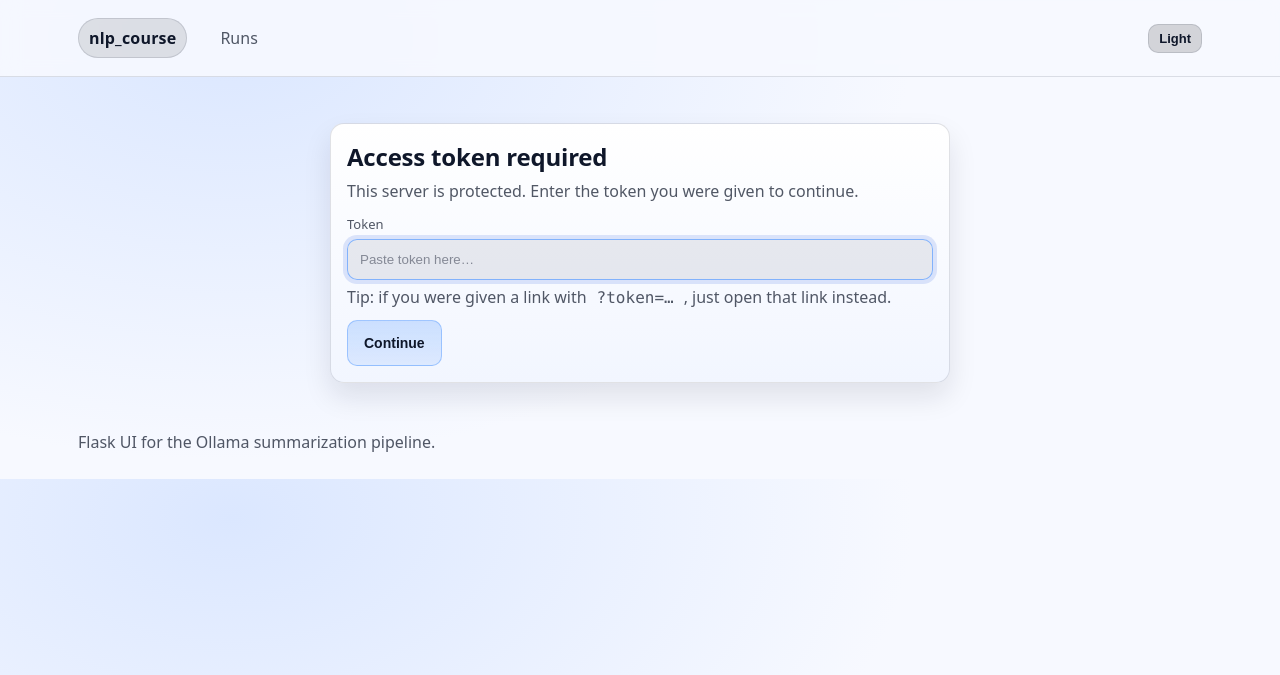
After one commit to m-kose/nlp_course_webapp, a Flask app: page /auth in a window 1280 px wide. The commit adds this page. Shown: the top 675 px of the page. Run offline with Flask 3, Linux system fonts and the light colour scheme.

Commit message:
Add auth page + token gating; add summaries export

```diff
--- a/nlp_course/webapp/app.py
+++ b/nlp_course/webapp/app.py
@@ -8,13 +8,15 @@ import time
 import uuid
 import csv
 import re
+from urllib.parse import urlencode, urlsplit, urlunsplit, parse_qsl
+from io import StringIO
 from dataclasses import dataclass
 from datetime import datetime, timezone
 from pathlib import Path
 from typing import Any, Dict, Iterable, List, Optional, Tuple
 
 import requests
-from flask import Flask, abort, jsonify, render_template, request, send_from_directory
+from flask import Flask, Response, abort, jsonify, redirect, render_template, request, send_from_directory
 from werkzeug.utils import secure_filename
 
 from nlp_course.run_logger import RunLogger
@@ -397,6 +399,68 @@ def create_app() -> Flask:
     def _cleanup() -> None:
         mgr.cleanup_finished()
 
+    @app.before_request
+    def _maybe_require_token() -> Any:
+        required = (os.environ.get("WEBAPP_TOKEN") or "").strip()
+        if not required:
+            return None
+
+        if request.endpoint == "static" or request.path.startswith("/static/"):
+            return None
+
+        if request.path == "/auth":
+            return None
+
+        provided = ((request.headers.get("X-Auth-Token") or "").strip() or (request.args.get("token") or "").strip())
+
+        if provided != required:
+            if request.path.startswith("/api/"):
+                return jsonify({"ok": False, "error": "Unauthorized", "auth_required": True}), 401
+            next_url = request.full_path or request.path
+            if next_url.endswith("?"):
+                next_url = next_url[:-1]
+            parts = urlsplit(next_url)
+            qs = [(k, v) for (k, v) in parse_qsl(parts.query, keep_blank_values=True) if k != "token"]
+            next_url = urlunsplit(("", "", parts.path, urlencode(qs, doseq=True), parts.fragment))
+            return redirect("/auth?" + urlencode({"next": next_url}), code=302)
+
+        return None
+
+    def _safe_next_url(raw: str | None) -> str:
+        if not raw:
+            return "/"
+        raw = str(raw)
+        if len(raw) > 2048:
+            return "/"
+        if raw.startswith("//") or "://" in raw:
+            return "/"
+        if not raw.startswith("/"):
+            return "/"
+        return raw
+
+    @app.get("/auth")
+    def auth_get():
+        next_url = _safe_next_url(request.args.get("next"))
+        return render_template("auth.html", next_url=next_url, error=None)
+
+    @app.post("/auth")
+    def auth_post():
+        required = (os.environ.get("WEBAPP_TOKEN") or "").strip()
+        if not required:
+            return redirect("/", code=302)
+
+        token = (request.form.get("token") or "").strip()
+        next_url = _safe_next_url(request.form.get("next"))
+        if token != required:
+            return render_template("auth.html", next_url=next_url, error="Invalid token."), 401
+
+        parts = urlsplit(next_url)
+        qs = parse_qsl(parts.query, keep_blank_values=True)
+        qs = [(k, v) for (k, v) in qs if k != "token"]
+        qs.append(("token", token))
+        dest = urlunsplit(("", "", parts.path, urlencode(qs, doseq=True), parts.fragment))
+        return redirect(dest, code=302)
+
     @app.get("/")
     def index():
         return render_template("index.html")
@@ -635,6 +699,62 @@ def create_app() -> Flask:
             abort(404)
         return send_from_directory(run_dir, rel_path, as_attachment=True)
 
+    @app.get("/runs/<run_id>/export/summaries.csv")
+    def run_export_summaries_csv(run_id: str):
+        run_dir = RUNS_DIR / run_id
+        if not run_dir.exists():
+            abort(404)
+        gens_path = run_dir / "generations.jsonl"
+        if not gens_path.exists():
+            abort(404)
+
+        def gen() -> Iterable[str]:
+            header = [
+                "ts_start_unix",
+                "ts_end_unix",
+                "model",
+                "prompt_id",
+                "doc_id",
+                "seed",
+                "summary",
+                "reference",
+                "error",
+            ]
+            buf = StringIO()
+            w = csv.writer(buf)
+            w.writerow(header)
+            yield buf.getvalue()
+
+            with gens_path.open("r", encoding="utf-8", errors="replace") as f:
+                for line in f:
+                    line = line.strip()
+                    if not line:
+                        continue
+                    try:
+                        rec = json.loads(line)
+                    except Exception:
+                        continue
+                    if not isinstance(rec, dict):
+                        continue
+                    row = [
+                        rec.get("ts_start_unix"),
+                        rec.get("ts_end_unix"),
+                        rec.get("model"),
+                        rec.get("prompt_id"),
+                        rec.get("doc_id"),
+                        rec.get("seed"),
+                        rec.get("summary"),
+                        rec.get("reference"),
+                        rec.get("error"),
+                    ]
+                    buf = StringIO()
+                    w = csv.writer(buf)
+                    w.writerow(row)
+                    yield buf.getvalue()
+
+        headers = {"Content-Disposition": f'attachment; filename="summaries_{run_id}.csv"'}
+        return Response(gen(), mimetype="text/csv; charset=utf-8", headers=headers)
+
     return app
 
 
--- /dev/null
+++ b/nlp_course/webapp/templates/auth.html
@@ -0,0 +1,34 @@
+{% extends "layout.html" %}
+{% block title %}Access required{% endblock %}
+
+{% block content %}
+  <section class="card" style="max-width: 620px; margin: 28px auto;">
+    <div class="card-header" style="align-items: start;">
+      <div>
+        <h1 class="page-title" style="margin-bottom: 6px;">Access token required</h1>
+        <p class="page-subtitle" style="max-width: 56ch;">
+          This server is protected. Enter the token you were given to continue.
+        </p>
+      </div>
+    </div>
+
+    {% if error %}
+      <div class="callout danger" style="margin-bottom: 14px;">
+        <div class="callout-title">Unauthorized</div>
+        <div class="muted">{{ error }}</div>
+      </div>
+    {% endif %}
+
+    <form method="post" action="/auth" class="grid" autocomplete="off">
+      <input type="hidden" name="next" value="{{ next_url }}" />
+      <div class="field span-all">
+        <label for="token">Token</label>
+        <input id="token" name="token" type="password" placeholder="Paste token here…" autofocus />
+        <div class="hint muted">Tip: if you were given a link with <code>?token=…</code>, just open that link instead.</div>
+      </div>
+      <div class="actions span-all">
+        <button class="btn btn-primary btn-lg" type="submit">Continue</button>
+      </div>
+    </form>
+  </section>
+{% endblock %}
--- a/nlp_course/webapp/templates/layout.html
+++ b/nlp_course/webapp/templates/layout.html
@@ -12,6 +12,61 @@
           window.matchMedia && window.matchMedia("(prefers-color-scheme: light)").matches;
         const theme = saved || (prefersLight ? "light" : "dark");
         document.documentElement.dataset.theme = theme;
+      })();
+    </script>
+    <script>
+      (function () {
+        const KEY = "nlp_course_token_session";
+        const params = new URLSearchParams(window.location.search || "");
+        const urlToken = (params.get("token") || "").trim();
+        if (urlToken) {
+          try {
+            sessionStorage.setItem(KEY, urlToken);
+          } catch (_) {}
+        }
+        const token = urlToken || (function () {
+          try {
+            return (sessionStorage.getItem(KEY) || "").trim();
+          } catch (_) {
+            return "";
+          }
+        })();
+        window.__NLP_COURSE_TOKEN = token;
+
+        const origFetch = window.fetch ? window.fetch.bind(window) : null;
+        if (!origFetch) return;
+        window.fetch = function (input, init) {
+          const t = window.__NLP_COURSE_TOKEN || "";
+          if (!t) return origFetch(input, init);
+          try {
+            const u = new URL(typeof input === "string" ? input : input.url, window.location.origin);
+            if (u.origin === window.location.origin) {
+              init = init || {};
+              const headers = new Headers(init.headers || {});
+              if (!headers.has("X-Auth-Token")) headers.set("X-Auth-Token", t);
+              init.headers = headers;
+            }
+          } catch (_) {}
+          return origFetch(input, init);
+        };
+
+        document.addEventListener("DOMContentLoaded", () => {
+          const t = window.__NLP_COURSE_TOKEN || "";
+          if (!t) return;
+          for (const a of Array.from(document.querySelectorAll("a[href]"))) {
+            const href = a.getAttribute("href") || "";
+            if (!href || href.startsWith("#") || href.startsWith("mailto:") || href.startsWith("javascript:")) continue;
+            let u;
+            try {
+              u = new URL(href, window.location.origin);
+            } catch (_) {
+              continue;
+            }
+            if (u.origin !== window.location.origin) continue;
+            if (!u.searchParams.has("token")) u.searchParams.set("token", t);
+            a.setAttribute("href", u.pathname + u.search + u.hash);
+          }
+        });
       })();
     </script>
     <link rel="stylesheet" href="{{ url_for('static', filename='app.css') }}" />
--- a/nlp_course/webapp/templates/run.html
+++ b/nlp_course/webapp/templates/run.html
@@ -10,6 +10,8 @@
       </div>
       <div class="row gap">
         <button class="btn btn-danger btn-lg" id="stop-run">Stop</button>
+        <a class="btn btn-secondary" href="/runs/{{ run_id }}/export/summaries.csv">Download summaries (CSV)</a>
+        <a class="btn btn-secondary" href="/runs/{{ run_id }}/files/generations.jsonl">Download raw (JSONL)</a>
         <a class="btn btn-secondary" href="{{ url_for('index') }}">New run</a>
       </div>
     </div>
```
Also changed, not shown: README.md.
